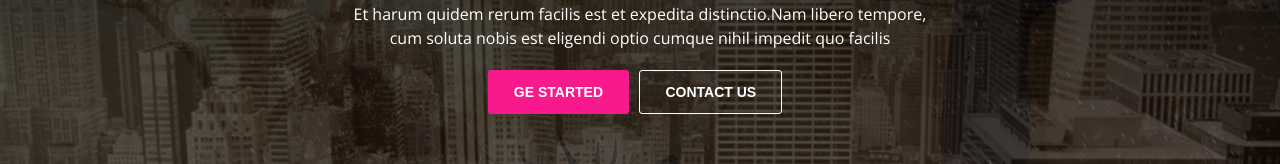
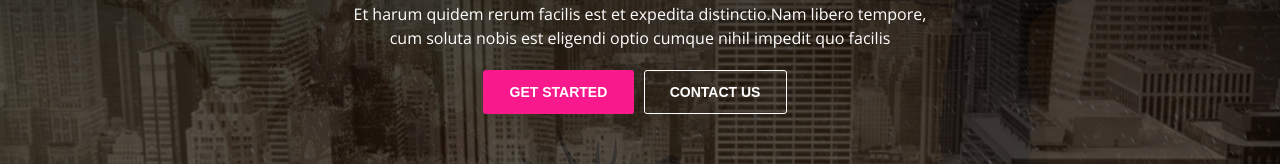
Before and after one commit to MiroslavIvanovCommits/marketplace-website, a React (Create React App) app: page / in a window 1280 px wide. Shown: the part 278-442 px from the top of the page. Built offline with nearby package versions, Linux system fonts and the light colour scheme.

Commit message:
Added empty modules
Details, Edit, Login, Logout, Register

```diff
--- a/src/components/Dashboard/Dashboard.js
+++ b/src/components/Dashboard/Dashboard.js
@@ -8,7 +8,7 @@ const Dashboard = () => {
                 <h1 className="main-heading-title">We are Creative</h1>
                 <p className="main-heading-text">Et harum quidem rerum facilis est et expedita distinctio.Nam libero tempore,<br />cum soluta nobis est eligendi optio cumque nihil impedit quo facilis</p>
                 <div className="btn-bar">
-                  <a href="#" className="btn btn-custom theme_background_color">Ge Started</a>
+                  <a href="#" className="btn btn-custom theme_background_color">Get Started</a>
                   <a href="#" className="btn btn-custom-outline">Contact Us</a>
                 </div>
               </div>
```
Also changed, not shown: src/components/Details/Details.js (added, +7 -0 lines), src/components/Edit/Edit.js (added, +7 -0 lines), src/components/Login/Login.js (added, +7 -0 lines), src/components/Logout/Logout.js (added, +7 -0 lines), src/components/Register/Register.js (added, +7 -0 lines).
